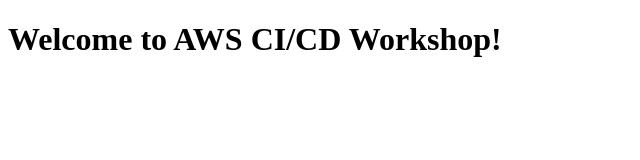
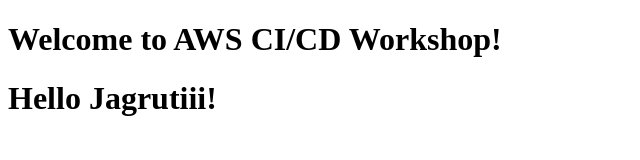
Before and after one commit to 231jagrutikumbhar-cmd/aws-codepipeline-demo, a plain HTML site: page index.html in a window 1280 px wide. Shown: the whole page, without its empty margins (0-640 px from the left). Drawn offline with Linux system fonts and the light colour scheme.

Commit message:
Update index.html

```diff
--- a/index.html
+++ b/index.html
@@ -5,5 +5,6 @@
 </head>
 <body>
   <h1>Welcome to AWS CI/CD Workshop!</h1>
+    <h1>Hello Jagrutiii!</h1>
 </body>
 </html>
```
